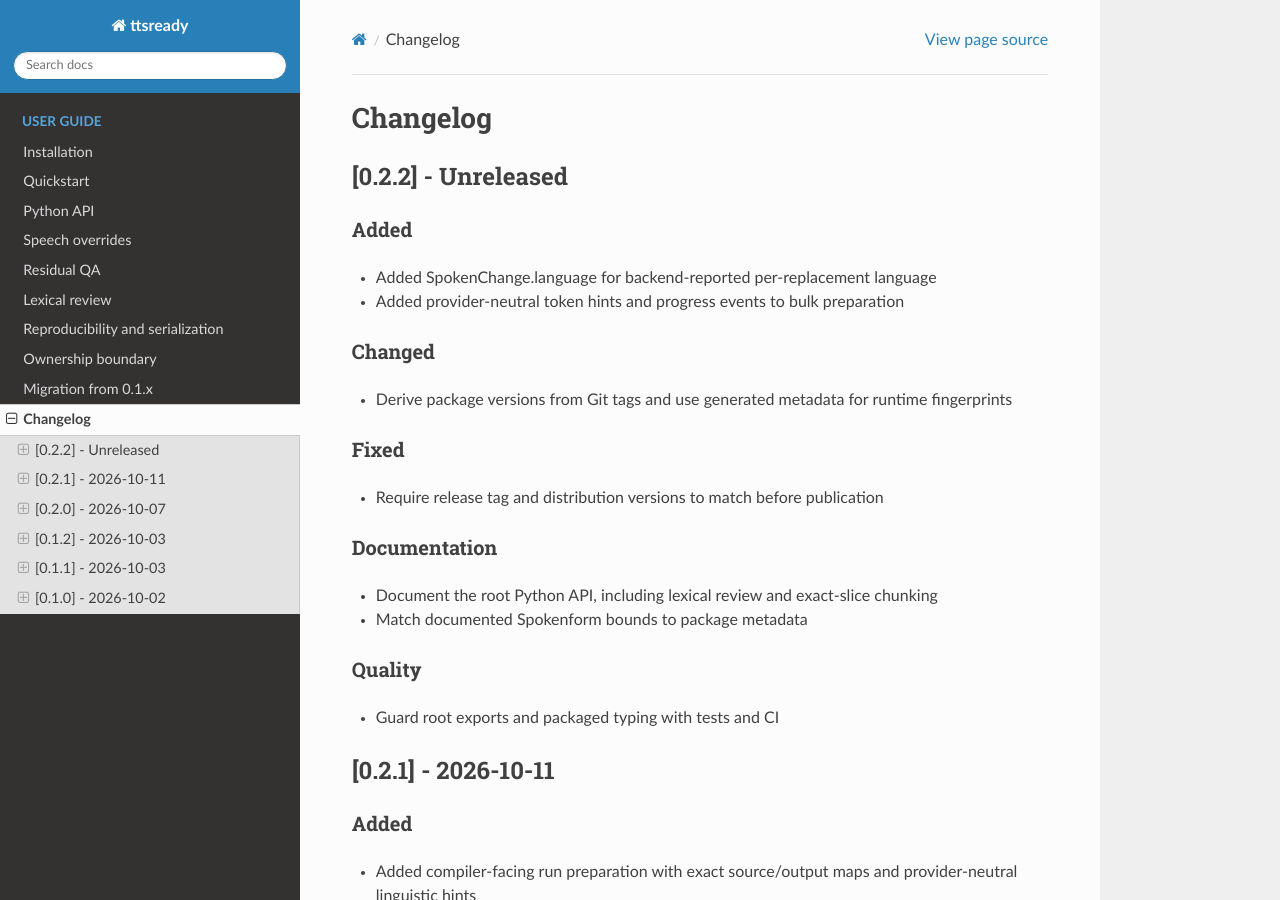
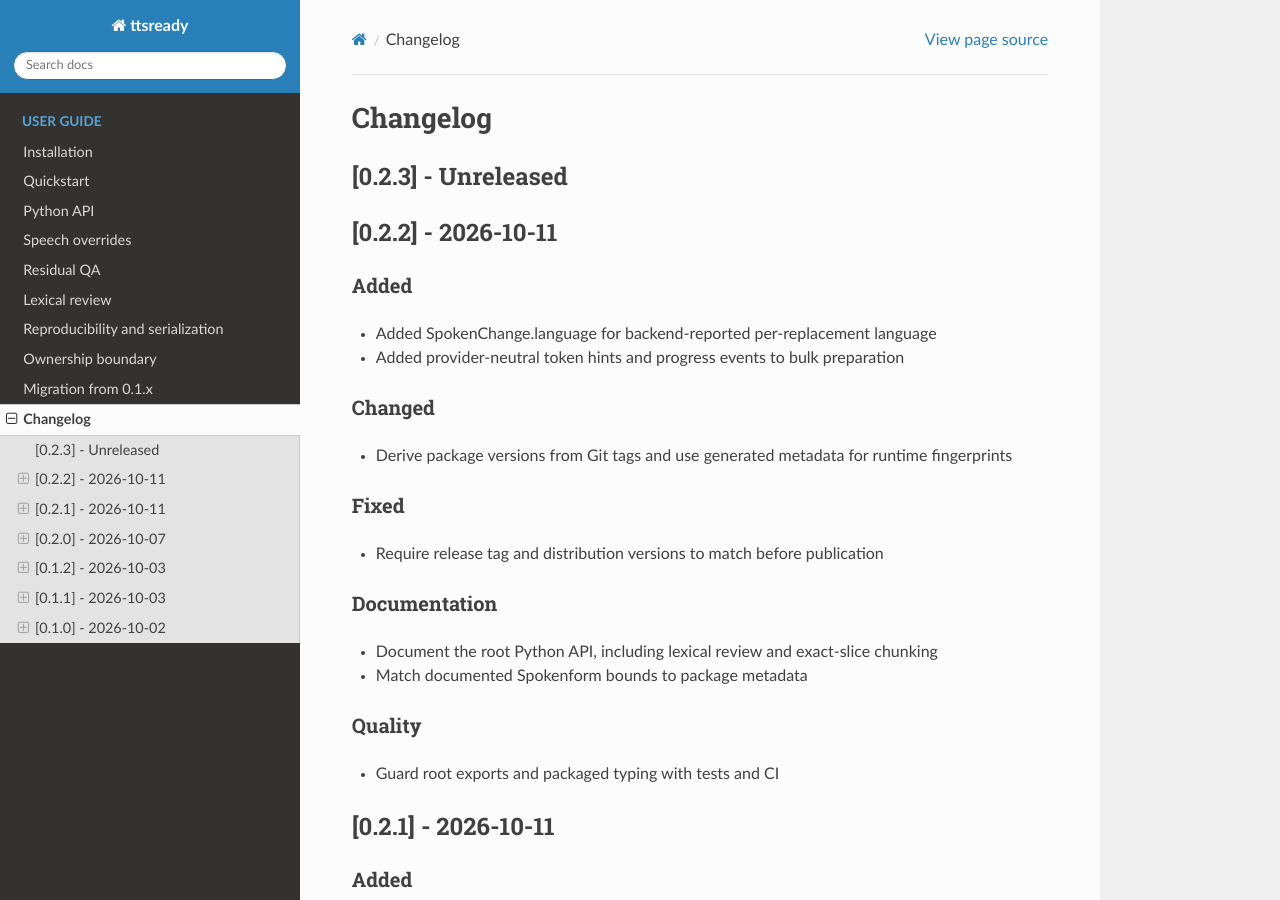
Before and after one commit to buchwandler/ttsready, a Sphinx documentation site: the page built from docs/changelog.md, in a window 1280 px wide and 900 px high. Built offline with Sphinx 7.4.7 and the Read the Docs theme 3.1.0, drawn with Linux system fonts in a browser that asks for light colours.

Commit message:
doc: changelog

```diff
--- a/docs/changelog.md
+++ b/docs/changelog.md
@@ -1,6 +1,10 @@
 # Changelog
 
-## [0.2.2] - Unreleased
+## [0.2.3] - Unreleased
+
+<!-- generated by releaseledger -->
+
+## [0.2.2] - 2026-10-11
 
 ### Added
 
```
Also changed, not shown: .ledger/releaseledger/data/ledgers/main/releases/0.2.2/release.md, .ledger/releaseledger/data/ledgers/main/releases/0.2.3/release.md (added), 1 other file.
